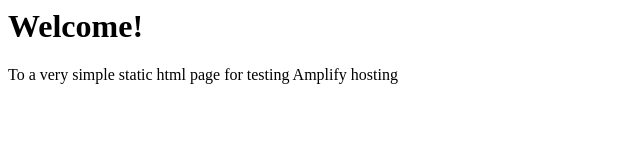
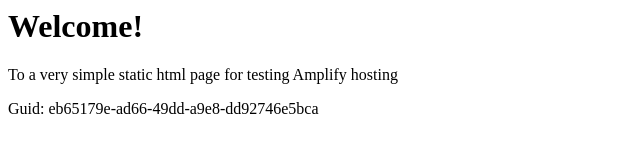
Before and after one commit to aws-aemilia-pdx/Github-PR-Commit-Integration-Test-DoNotTouch-Gith-P5X5MO5I-v1-beta-us-west-2, a website: page src/index.html in a window 1280 px wide. Shown: the whole page, without its empty margins (0-640 px from the left). Drawn offline with Linux system fonts and the light colour scheme.

Commit message:
commit from integ tests

```diff
--- a/src/index.html
+++ b/src/index.html
@@ -1,3 +1,5 @@
+
+
 <html lang="en">
 
 <head>
@@ -10,6 +12,6 @@
 <body>
     <h1>Welcome!</h1>
     <p>To a very simple static html page for testing Amplify hosting</p>
-</body>
+    <p>Guid: eb65179e-ad66-49dd-a9e8-dd92746e5bca</p></body>
 
 </html>
```
